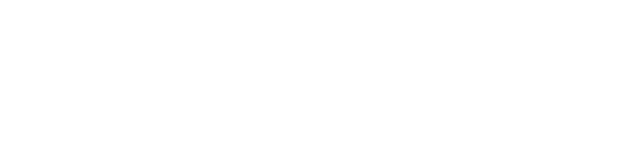
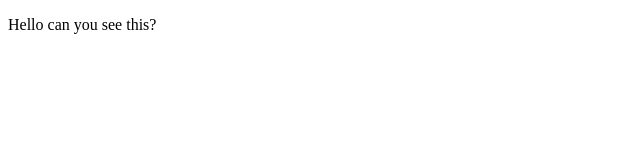
Before and after one commit to johndexteriv/foodflick, a plain HTML site: page index.html in a window 1280 px wide. Shown: the whole page, without its empty margins (0-640 px from the left). Drawn offline with Linux system fonts and the light colour scheme.

Commit message:
test commit

```diff
--- a/index.html
+++ b/index.html
@@ -6,6 +6,6 @@
     <title>Document</title>
 </head>
 <body>
-
+    <p>Hello can you see this?</p>
 </body>
 </html>
```
